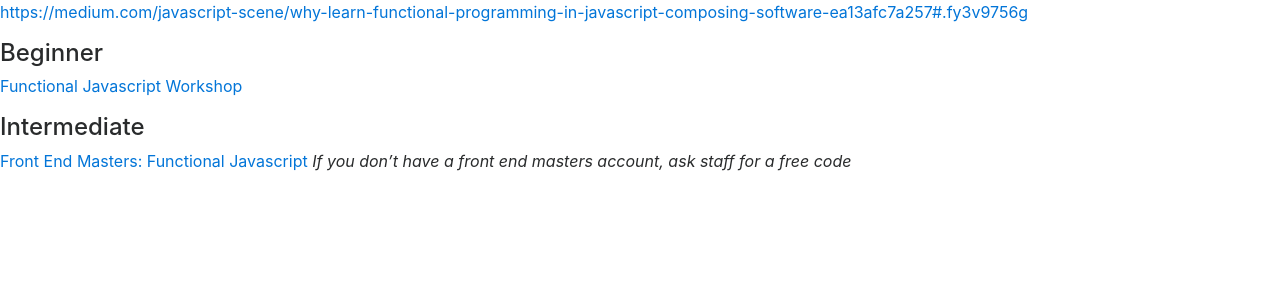
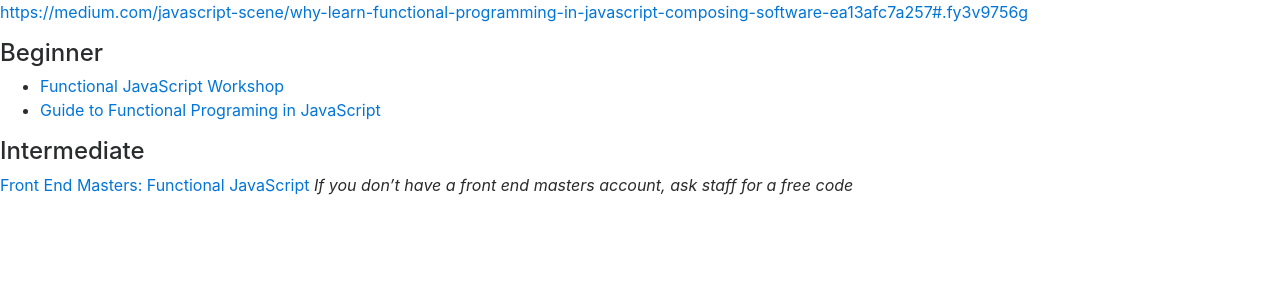
Before and after one commit to GuildCrafts/matrix, a Jekyll site: the page built from resources/Programming/Functional Programming.md, in a window 1280 px wide. Shown: the top 300 px of the page. Built offline with Jekyll 4.4.1, drawn with Linux system fonts in a browser that asks for light colours.

Commit message:
adds es6 and functional programming resources

```diff
--- a/resources/Programming/Functional Programming.md
+++ b/resources/Programming/Functional Programming.md
@@ -8,11 +8,12 @@
 
 #### Beginner
 
-[Functional Javascript Workshop](https://github.com/timoxley/functional-javascript-workshop)
+- [Functional JavaScript Workshop](https://github.com/timoxley/functional-javascript-workshop)
+- [Guide to Functional Programing in JavaScript](https://github.com/MostlyAdequate/mostly-adequate-guide)
 
 #### Intermediate
 
-[Front End Masters: Functional Javascript](https://frontendmasters.com/courses/functional-javascript/)
+[Front End Masters: Functional JavaScript](https://frontendmasters.com/courses/functional-javascript/)
 *If you don't have a front end masters account, ask staff for a free code*
 
 <!-- #### Advanced -->
```
Also changed, not shown: resources/Javascript/ES6.md (+1 -0 lines), data/skills.json.
